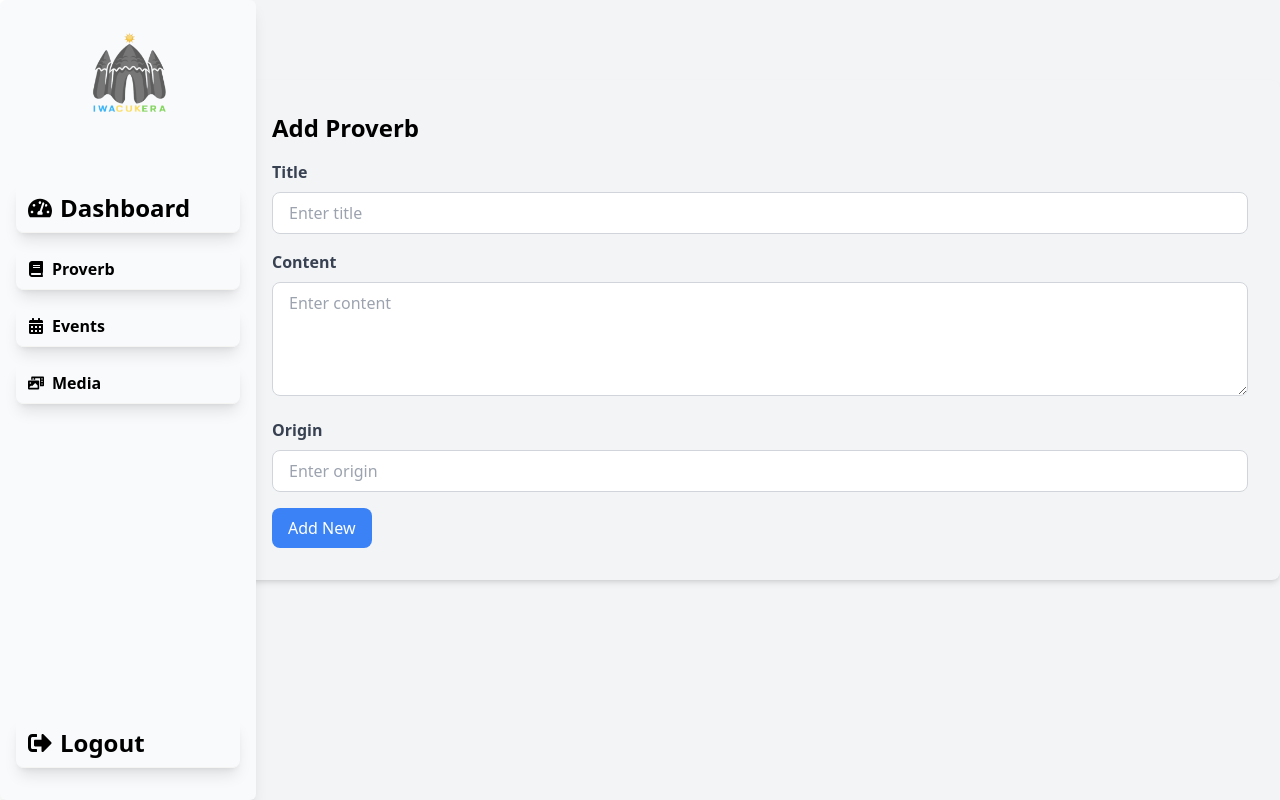
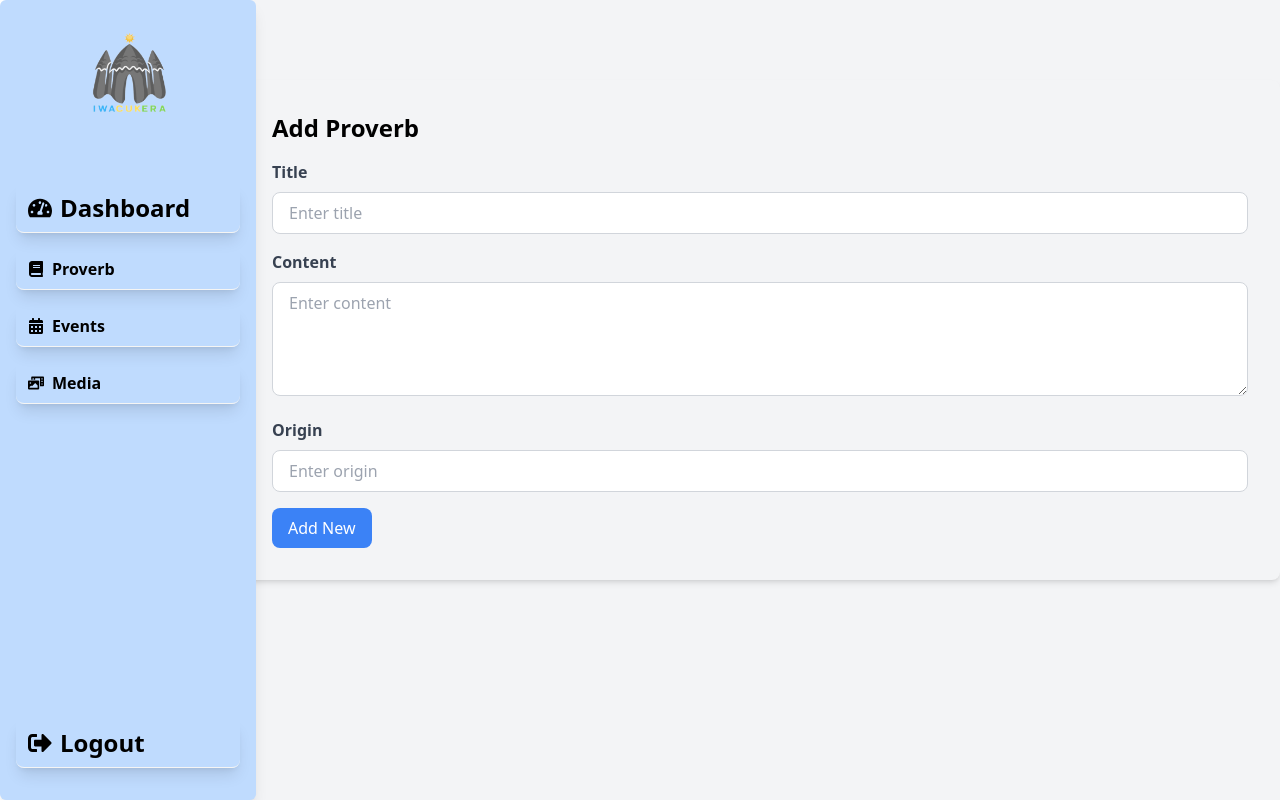
Before and after one commit to IBYIMANA/IWACUKERA, a React (Vite) app: page /addproverb in a window 1280 px wide. Built offline with nearby package versions, Linux system fonts and the light colour scheme.

Commit message:
removing conflict

```diff
--- a/package.json
+++ b/package.json
@@ -20,7 +20,8 @@
     "react-chartjs-2": "^3.3.0",
     "react-dom": "^18.2.0",
     "react-icons": "^5.2.1",
-    "react-router-dom": "^6.23.0"
+    "react-router-dom": "^6.23.0",
+    "react-toastify": "^10.0.5"
   },
   "devDependencies": {
     "@types/react": "^18.2.66",
--- a/src/App.jsx
+++ b/src/App.jsx
@@ -54,10 +54,10 @@ const App = () => {
           <Route path="gahima" element={<Gahima/>} />
           <Route path="yuhi" element={<Yuhi/>} />
           <Route path="inkomoko" element={<Inkomoko/>} />
-          <Route path="login" element={<Login/>} />
 
 
         </Route>
+          <Route path="login" element={<Login/>} />
 
         {/* Routes for the admin panel */}
         <Route path="/" element={<LayoutAdmin />}>
--- a/src/Components/SideBar.jsx
+++ b/src/Components/SideBar.jsx
@@ -7,7 +7,7 @@ const SideBar = () => {
 
   return (
     <div className="flex h-screen bg-green-100">
-      <div className="fixed top-0 left-0 h-full w-64 bg-slate-50 shadow-lg z-10 rounded-md text-gray-800 font-semibold lg:flex lg:flex-col py-8 px-4 hidden">
+      <div className="fixed top-0 left-0 h-full w-64 bg-blue-200 shadow-lg z-10 rounded-md text-gray-800 font-semibold lg:flex lg:flex-col py-8 px-4 hidden">
         <div className="flex items-center justify-center mb-8">
           <img src="../public/logo.png" alt="Logo" className='h-20 w-30' />
         </div>
--- a/src/pages/AddProverb.jsx
+++ b/src/pages/AddProverb.jsx
@@ -1,6 +1,8 @@
 import React, { useState } from 'react';
 import axios from 'axios';
 import { useNavigate } from 'react-router-dom';
+import { ToastContainer,toast } from "react-toastify";
+  import "react-toastify/dist/ReactToastify.css";
 
 function AddProverb() {
   const [title, setTitle] = useState('');
@@ -24,10 +26,15 @@ function AddProverb() {
       setOrigin('');
       // Set success alert message
       setAlertMessage('Proverb added successfully');
+      // toast.success('successfully added')
+      toast.success('successfully added')
+      alert('kdkfdkf')
       // Navigate to proverb page
       navigate('/proverb');
     } catch (error) {
       console.error('Error adding proverb:', error);
+      // toast.error('error ')
+      toast.error('error');
       // Set error alert message
       setAlertMessage('Error adding proverb. Please try again.');
     }
@@ -35,6 +42,7 @@ function AddProverb() {
 
   return (
     <div className="bg-gray-100 p-8 rounded-lg w-auto ml-20 mt-20 shadow-md">
+      <ToastContainer/>
       <h1 className="text-2xl font-semibold mb-4">Add Proverb</h1>
       <form onSubmit={handleSubmit}>
         <div className="mb-4">
```
Also changed, not shown: 1 other file (tests, documents, lock files or other folders).
